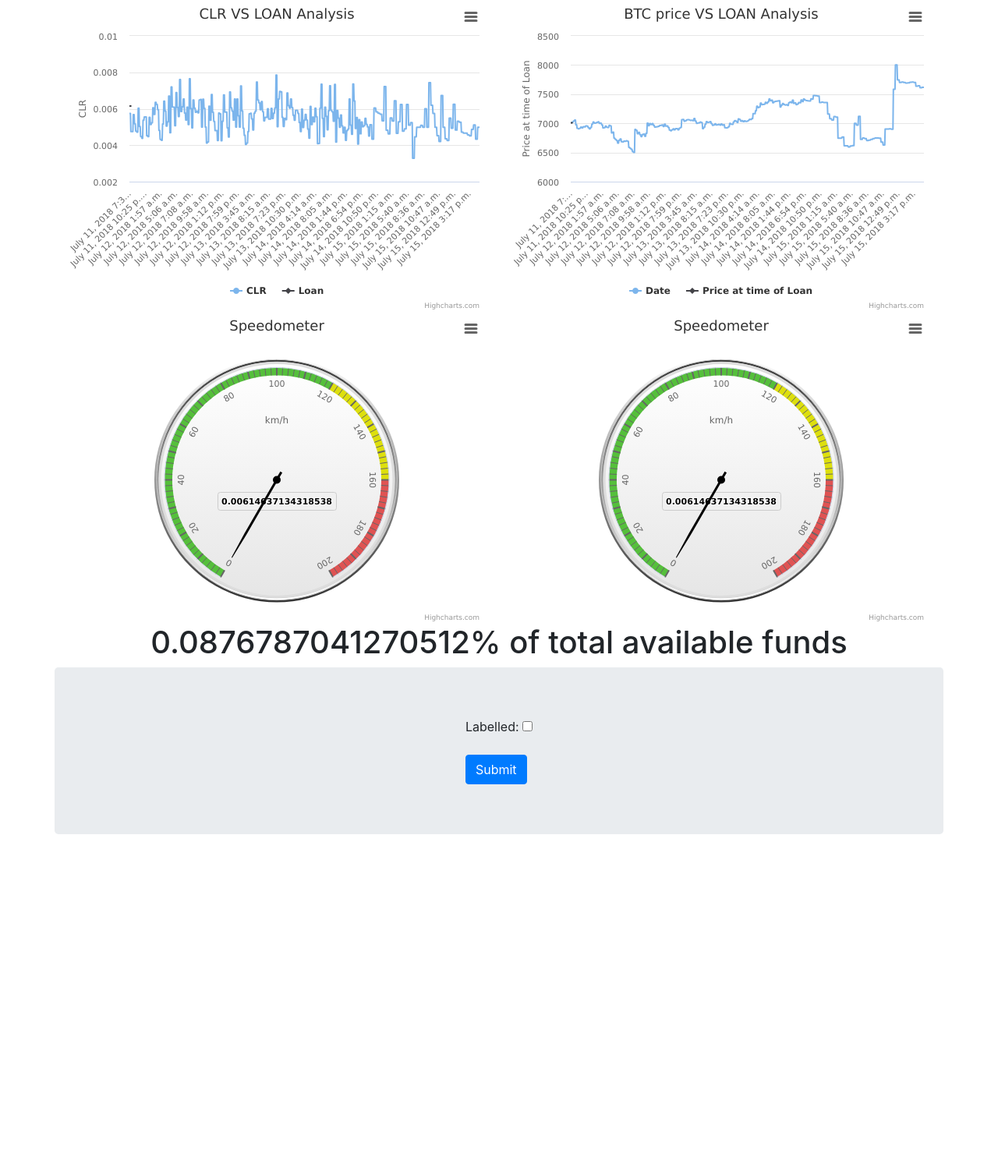
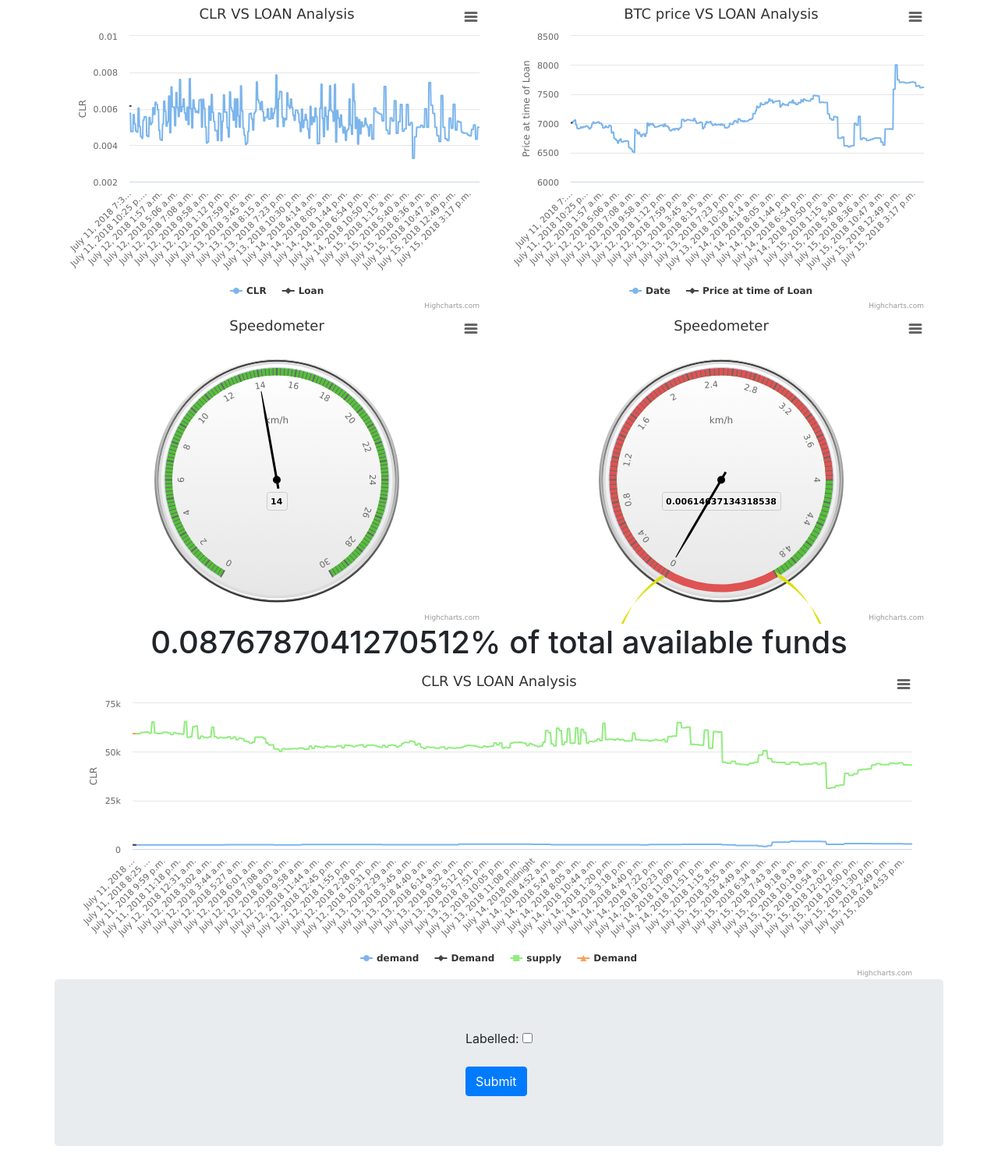
Before and after one commit to aditya2222/Matt, a Django app: page /plot1/1 in a window 1280 px wide. Shown: the whole page at 78% size. Before the commit the page ends 1070 px from the top, so only its background shows below. Run offline with Django 3.2, Linux system fonts and the light colour scheme; data comes from the database, SQL or seed files in the repository; some libraries are stand-ins or nearby versions.

Commit message:
graphs commit latest

```diff
--- a/webapp/apps.py
+++ b/webapp/apps.py
@@ -1,4 +1,7 @@
 from django.apps import AppConfig
+
+
+
 
 
 class WebappConfig(AppConfig):
--- a/webapp/templates/webapp/charts.html
+++ b/webapp/templates/webapp/charts.html
@@ -43,6 +43,9 @@
     </div>
     <div class="col-sm-12" style="text-align:center">
         <h1>{{object.percentage_of_available_funds}}% of total available funds</h1>
+    </div>
+    <div class="col-sm-12">
+        <div id="container5"></div>
     </div>
 </div>
 
@@ -193,7 +196,81 @@
     })
 </script>
 
+<script>
 
+
+    Highcharts.chart('container5', {
+        chart: {
+            type: 'line'
+        },
+        title: {
+            text: 'CLR VS LOAN Analysis'
+        },
+        subtitle: {},
+        xAxis: {
+            categories: [{% for foo in date %}
+                "{{ foo.date.date }} {{ foo.date.time }} ",
+            {% endfor %}
+            ]
+        },
+        yAxis: {
+            title: {
+                text: 'CLR'
+            }
+        },
+        plotOptions: {
+            line: {
+                dataLabels: {
+                    enabled: false
+                },
+                enableMouseTracking: true
+            }
+        },
+        series: [{
+            name: 'demand',
+            data: [{% for foo in demand %}
+                {{ foo }},
+            {% endfor %}
+            ]
+        }, {
+            name: 'Demand',
+            data: [
+                {% for foo in date %}
+                    {% if custom_date.date == foo.date.date and custom_date.time == foo.date.time %}
+                        {{ object.demand }},
+                    {% else %}
+                        '',
+                    {% endif %}
+                {% endfor %}
+
+
+            ]
+        },
+        {
+            name: 'supply',
+            data: [{% for foo in supply %}
+                {{ foo }},
+            {% endfor %}
+            ]
+        }, {
+            name: 'Demand',
+            data: [
+                {% for foo in date %}
+                    {% if custom_date.date == foo.date.date and custom_date.time == foo.date.time %}
+                        {{ object.supply }},
+                    {% else %}
+                        '',
+                    {% endif %}
+                {% endfor %}
+
+
+            ]
+        }
+
+
+        ]
+    })
+</script>
 {#Spreedoneter scripts#}
 <script>
     Highcharts.chart('container3', {
@@ -246,7 +323,7 @@
         // the value axis
         yAxis: {
             min: 0,
-            max: 200,
+            max: 30,
 
             minorTickInterval: 'auto',
             minorTickWidth: 1,
@@ -268,22 +345,14 @@
             },
             plotBands: [{
                 from: 0,
-                to: 120,
+                to: 30,
                 color: '#55BF3B' // green
-            }, {
-                from: 120,
-                to: 160,
-                color: '#DDDF0D' // yellow
-            }, {
-                from: 160,
-                to: 200,
-                color: '#DF5353' // red
             }]
         },
 
         series: [{
             name: 'Speed',
-            data: [{{ rand_rate }}],
+            data: [{{ rand_term }}],
             tooltip: {
                 valueSuffix: ' km/h'
             }
@@ -346,7 +415,7 @@
         // the value axis
         yAxis: {
             min: 0,
-            max: 200,
+            max: 5,
 
             minorTickInterval: 'auto',
             minorTickWidth: 1,
@@ -394,5 +463,10 @@
     );
 </script>
 
+
+
+
+
+
 </body>
 </html>
--- a/webapp/views.py
+++ b/webapp/views.py
@@ -80,6 +80,8 @@ class PlotLoan1(UpdateView):
         btclist = []
         ethlist = []
         btcethlist = []
+        supplylist = []
+        demandlist = []
         exact_date = self.object.date.date()
         # clr_queryset = SpreadSheet1.objects.filter(
         #     date__range=[str(self.object.date.date()), str(self.object.date.date() + timedelta(days=7))]).values('clr')
@@ -131,6 +133,31 @@ class PlotLoan1(UpdateView):
         for i in btc_eth_price_queyrset:
             btcethlist.append(i['btc_eth_price'])
 
+
+        supply_queryset = SpreadSheet1.objects.filter(
+            Q(date__range=[str(exact_date - timedelta(days=7)), str(exact_date)]) |
+            Q(date__day=exact_date.day, date__month=exact_date.month, date__year=exact_date.year) |
+            Q(date__range=[str(exact_date), str(
+                exact_date + timedelta(days=7))])
+
+        ).values(
+            'supply')
+
+        for i in supply_queryset:
+            supplylist.append(i['supply'])
+
+
+        demand_queryset = SpreadSheet1.objects.filter(
+            Q(date__range=[str(exact_date - timedelta(days=7)), str(exact_date)]) |
+            Q(date__day=exact_date.day, date__month=exact_date.month, date__year=exact_date.year) |
+            Q(date__range=[str(exact_date), str(
+                exact_date + timedelta(days=7))])
+
+        ).values(
+            'demand')
+        for i in demand_queryset:
+            demandlist.append(i['demand'])
+
         context = super(PlotLoan1, self).get_context_data(**kwargs)
         context['date'] = SpreadSheet1.objects.filter(
             Q(date__range=[str(exact_date - timedelta(days=7)), str(exact_date)]) |
@@ -142,7 +169,10 @@ class PlotLoan1(UpdateView):
         context['btc_usd_price'] = btclist
         context['eth_usd_price'] = ethlist
         context['btc_eth_price'] = btcethlist
+        context['demand'] = demandlist
+        context['supply'] = supplylist
         context['rand_rate'] = self.object.rand_rate
+        context['rand_term'] = self.object.rand_term
         print(exact_date)
         context['custom_date'] = self.object.date
         return context
```
